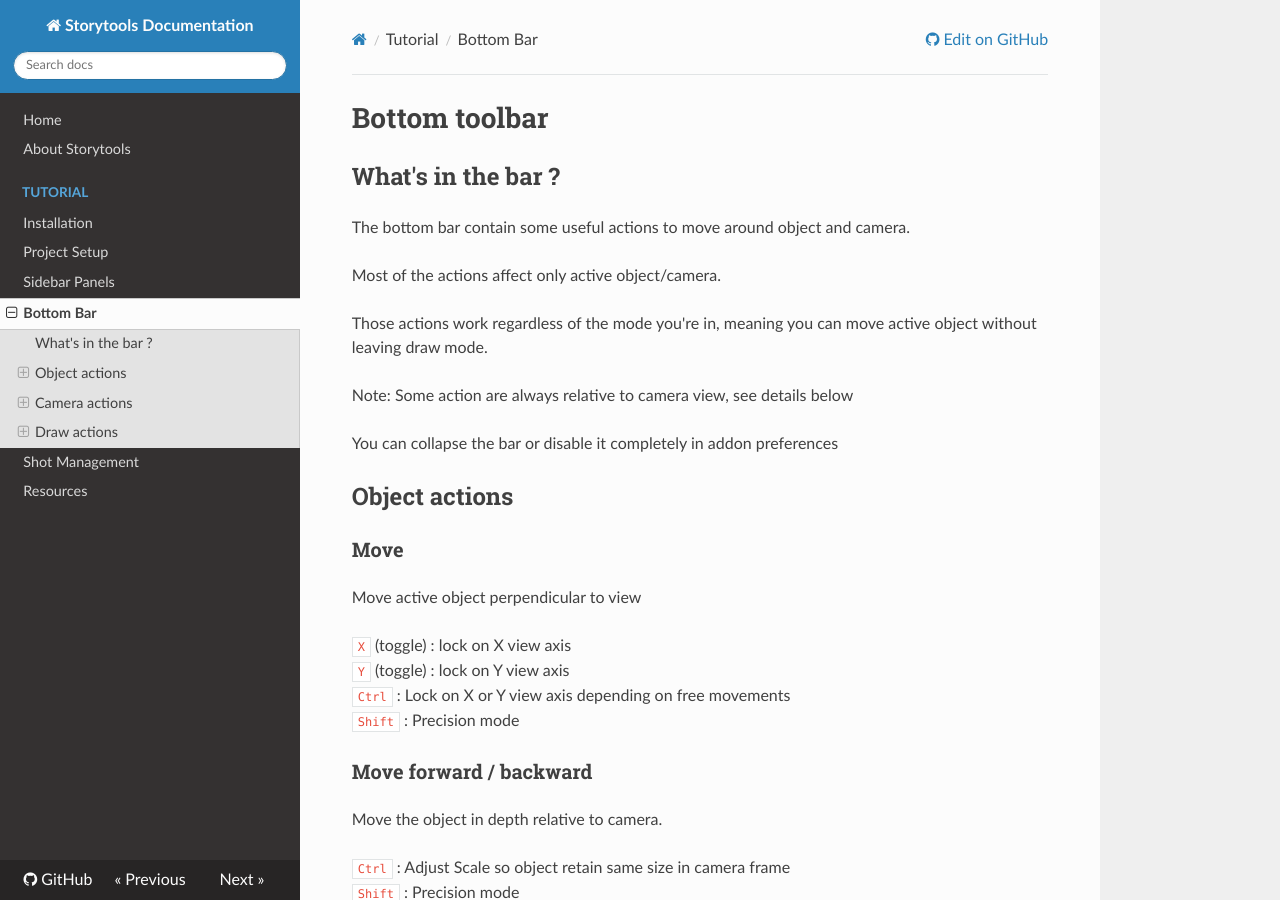
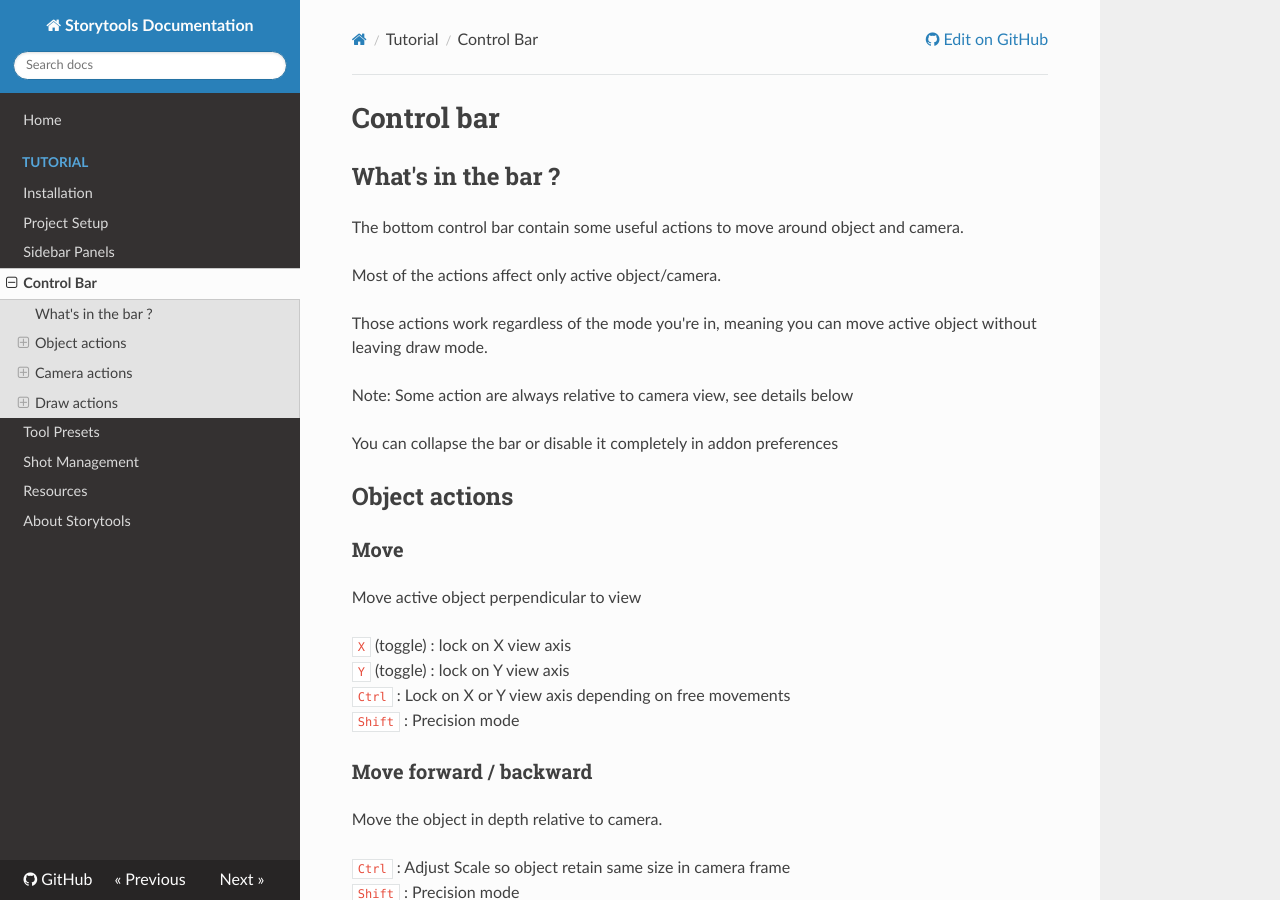
Before and after one commit to Pullusb/storytools-docs, an MkDocs documentation site: the page built from docs/tutorial/story-toolbar.md, in a window 1280 px wide and 900 px high. Built offline with MkDocs 1.6.1, drawn with Linux system fonts in a browser that asks for light colours; nearby versions of some CDN libraries.

Commit message:
add Tool preset page

```diff
--- a/docs/tutorial/story-toolbar.md
+++ b/docs/tutorial/story-toolbar.md
@@ -1,9 +1,9 @@
-# Bottom toolbar
+# Control bar
 
 
 ## What's in the bar ?
 
-The bottom bar contain some useful actions to move around object and camera.
+The bottom control bar contain some useful actions to move around object and camera.
 
 Most of the actions affect only active object/camera.
 
--- a/mkdocs.yml
+++ b/mkdocs.yml
@@ -15,11 +15,12 @@ theme:
 
 nav:
   - Home: index.md
-  - About Storytools: about-storytools.md
   - Tutorial:
       - Installation: tutorial/installation.md
       - Project Setup : tutorial/setup-project.md
       - Sidebar Panels : tutorial/sidebar-panels.md
-      - Bottom Bar : tutorial/story-toolbar.md
+      - Control Bar : tutorial/story-toolbar.md
+      - Tool Presets : tutorial/tool-presets.md
       - Shot Management : tutorial/shot-management.md
       - Resources: tutorial/resources.md
+  - About Storytools: about-storytools.md
```
Also changed, not shown: docs/tutorial/tool-presets.md (added, +55 -0 lines).
